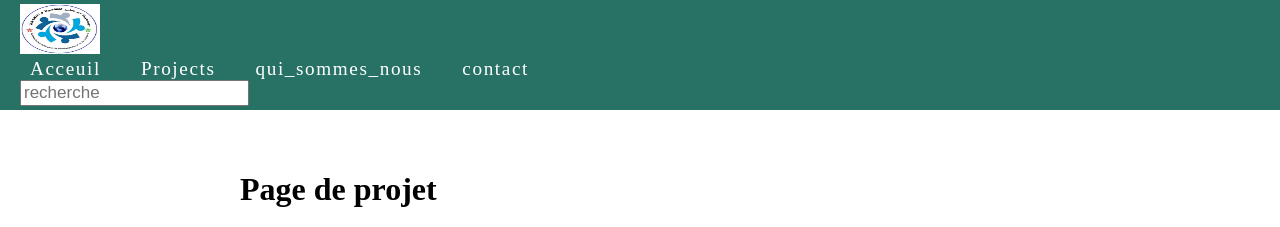
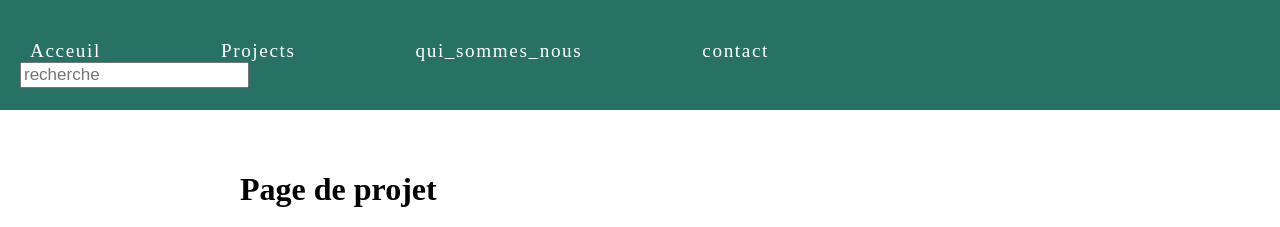
Before and after one commit to aelmazdaoui/ENG, a plain HTML site: page projets.html in a window 1280 px wide. Shown: the top 227 px of the page. Drawn offline with Linux system fonts and the light colour scheme.

Commit message:
Update menu.css

```diff
--- a/menu.css
+++ b/menu.css
@@ -66,7 +66,7 @@ body {
     background-color: #287265;
     width: 80px; /* Ajustez la largeur de l'image du logo */
     height: auto; /* Cela maintient le rapport hauteur-largeur du logo */
-    max-height: 50px; /* S'assurer que l'image n'est pas plus haute que le header */
+    max-height: 0px; /* S'assurer que l'image n'est pas plus haute que le header */
 }
 
 nav ul {
@@ -79,7 +79,7 @@ nav ul {
 }
 
 nav ul li {
-    margin-right: 20px;
+    margin-right: 100px;
 }
 
 nav ul li a {
```
